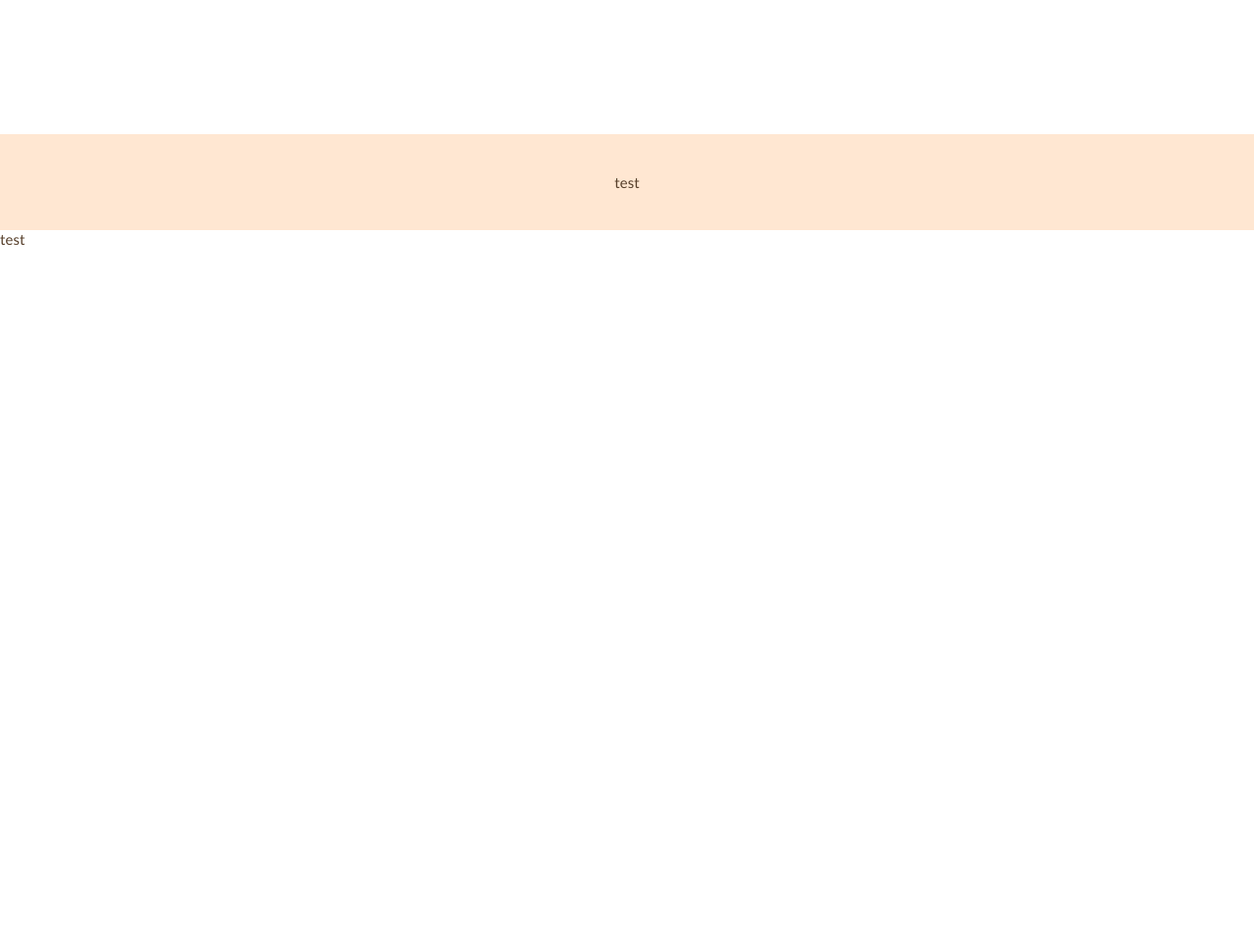
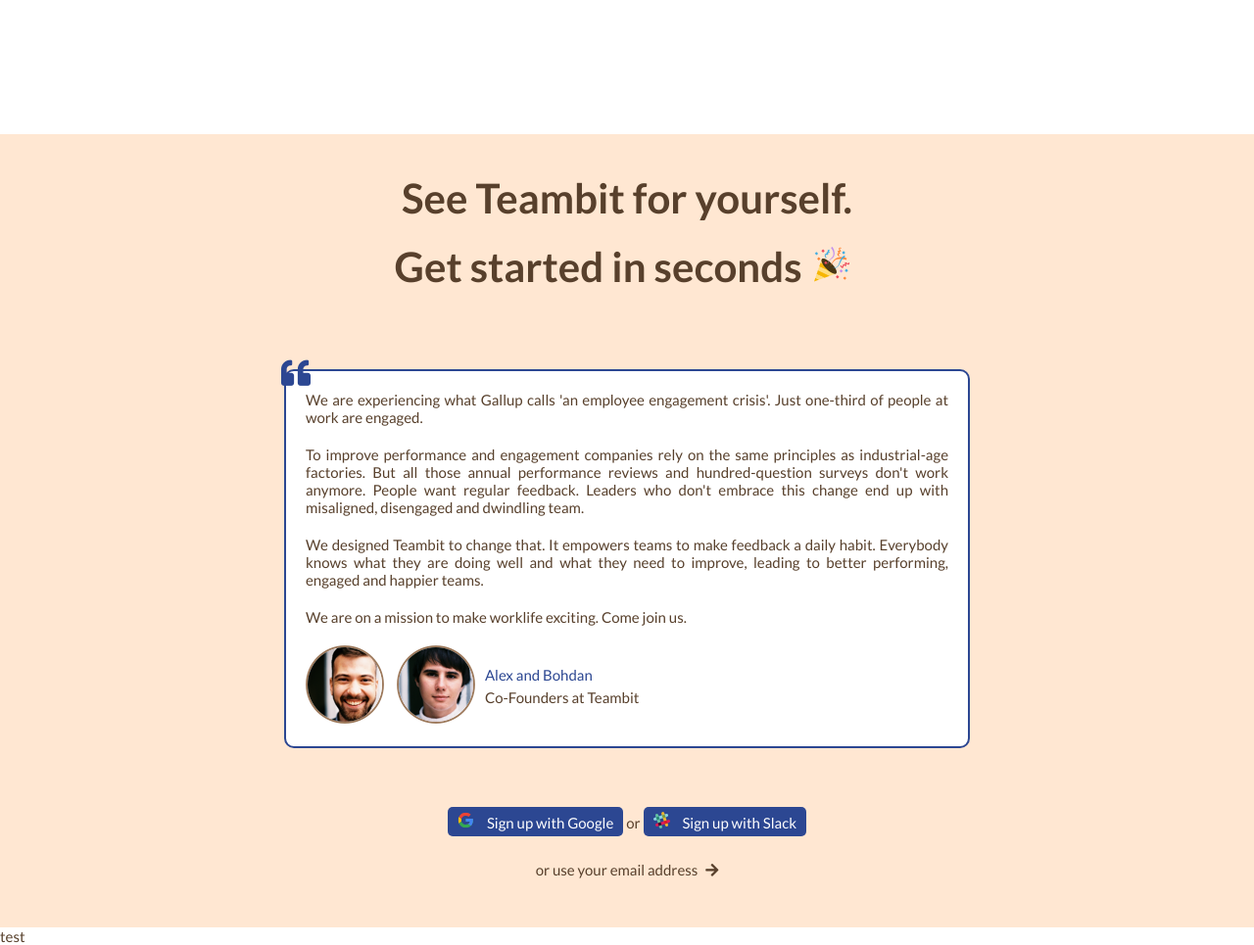
Before and after one commit to mikpi86/node-sass-teambit, a website: page index.html in a window 1280 px wide. Shown: the part 4011-4976 px from the top of the page at 98% size. Before the commit the page ends 4264 px from the top, so only its background shows below. Drawn offline with Linux system fonts and the light colour scheme.

Commit message:
co-founders section

```diff
--- a/index.html
+++ b/index.html
@@ -18,13 +18,13 @@
     <header>
         <div class="ms-wrapper">
 
-            <div class="header-top flex flex-align-center">
+            <div class="header-top flex align-center">
                 <!-- logo-->
                 <div class="header-logo">
                     <img src="img/logo.svg" alt="Teambit logo">
                 </div>
                 <!-- menu -->
-                <ul class="header-menu flex flex-end flex-align-center">
+                <ul class="header-menu flex flex-end align-center">
                     <li>
                         solutions
                         <i class="fas fa-chevron-down"></i>
@@ -49,7 +49,7 @@
 
                     <div class="hero-buttons-row">
                         <!-- button google -->
-                        <div class="ms-button-blue ms-button-margins flex flex-align-center">
+                        <div class="ms-button-blue ms-button-margins flex align-center">
                             <img src="img/google-logo.svg" alt="Google logo">
                             <span>Sign up with Google</span>
                         </div>
@@ -57,7 +57,7 @@
                         <span>or</span>
 
                         <!-- button slack -->
-                        <div class="ms-button-blue ms-button-margins flex flex-align-center">
+                        <div class="ms-button-blue ms-button-margins flex align-center">
                             <img src="img/slack-logo.svg" alt="Slack logo">
                             <span>Sign up with Slack</span>
                         </div>
@@ -170,7 +170,7 @@
 
                     <div class="text-container w-50 float-right">
                         <h3>Surveys to help the team be better</h3>
-                        <p></p>
+                        <p>Get real-time insights into your team with research-backed, lightweight and regular surveys.</p>
                         <div class="ms-learn-more-button">
                             <p>Learn more</p>
                             <i class="fas fa-arrow-right"></i>
@@ -195,7 +195,7 @@
 
                     <div class="text-container w-50 float-left">
                         <h3>Reviews to help temmates get a fair evaluation</h3>
-                        <p></p>
+                        <p>Make better compensation and promotion decisions with objective and quick performance reviews.</p>
                         <div class="ms-learn-more-button">
                             <p>Learn more</p>
                             <i class="fas fa-arrow-right"></i>
@@ -212,7 +212,7 @@
 
                     <div class="text-container w-50 float-right">
                         <h3>Praise to help teammates feel valued</h3>
-                        <p></p>
+                        <p>Make it a habit to recognize and praise people who do great work.</p>
                         <div class="ms-learn-more-button">
                             <p>Learn more</p>
                             <i class="fas fa-arrow-right"></i>
@@ -231,8 +231,70 @@
 
         <!-- terza section: co-founders -->
         <section class="co-founders-section background_primary">
-            test
-        </section>
+
+            <h1>See Teambit for yourself.</h1>
+            <h1 class="title-with-icon">Get started in seconds</h1>
+            <img class="happy-icon" src="img/happy.svg" alt="happy">
+
+            <div class="container flex justify-center">
+                <div class="co-founders-text-box">
+                    <p>
+                        We are experiencing what Gallup calls 'an employee engagement crisis'. Just one-third of people at work are engaged.
+                    </p>
+                    <p>
+                        To improve performance and engagement companies rely on the same principles as industrial-age factories. But
+                        all those annual performance reviews and hundred-question surveys don't work anymore. People want regular
+                        feedback. Leaders who don't embrace this change end up with misaligned, disengaged and dwindling team.
+                    </p>
+                    <p>
+                        We designed Teambit to change that. It empowers teams to make feedback a daily habit. Everybody knows what
+                        they are doing well and what they need to improve, leading to better performing, engaged and happier teams.
+                    </p>
+                    <p>
+                        We are on a mission to make worklife exciting. Come join us.
+                    </p>
+
+                    <div class="co-founders-box-footer flex align-center">
+                        <div class="co-founders-photos-box">
+                            <img src="img/alex.png" alt="Alex, co-founder">
+                            <img src="img/bohdan.png" alt="Bohdan, co-founder">
+                        </div>
+
+                        <div class="co-founders-info-box flex">
+                            <p id="names">Alex and Bohdan</p>
+                            <p>Co-Founders at Teambit</p>
+                        </div>
+                    </div> <!-- chiusura co-founders box footer -->
+
+                    <i id="quotes-icon" class="fas fa-quote-left"></i>
+
+                </div> <!-- chiusura co-founders text-box -->
+
+            </div> <!-- chiusura container -->
+
+            <div class="co-founders-buttons-row">
+                <!-- button google -->
+                <div class="ms-button-blue ms-button-margins flex align-center">
+                    <img src="img/google-logo.svg" alt="Google logo">
+                    <span>Sign up with Google</span>
+                </div>
+
+                <span>or</span>
+
+                <!-- button slack -->
+                <div class="ms-button-blue ms-button-margins flex align-center">
+                    <img src="img/slack-logo.svg" alt="Slack logo">
+                    <span>Sign up with Slack</span>
+                </div>
+            </div> <!-- chiusura co-founders buttons row -->
+
+            <div class="ms-sign-up-by-email ms-sign-up-by-email-margins">
+                <p>or use your email address</p>
+                <i class="fas fa-arrow-right"></i>
+            </div> <!-- chiusura sign up by email -->
+
+        </section> <!-- chiusura co-founders section -->
+
     </main>
 
     <footer>
--- a/src/_common.scss
+++ b/src/_common.scss
@@ -46,6 +46,10 @@
     display: flex;
 }
 
+.justify-center {
+    justify-content: center;
+}
+
 .flex-end {
     justify-content: flex-end;
 }
@@ -54,7 +58,7 @@
     justify-content: space-between;
 }
 
-.flex-align-center {
+.align-center {
     align-items: center;
 }
 
@@ -112,8 +116,15 @@
     @include border-radius(5px);
 }
 
-.ms-sign-up-by-email:hover {
-    font-weight: 700;
+.ms-sign-up-by-email {
+    p {
+        margin: 0 5px 5px 0;
+        display: inline-block;
+    }
+
+    &:hover {
+        font-weight: 700;
+    }
 }
 
 .ms-learn-more-button {
--- a/src/_header.scss
+++ b/src/_header.scss
@@ -34,15 +34,6 @@
         width: 50%;
     }
 
-    .hero-left {
-        .ms-sign-up-by-email {
-            p {
-                margin: 0 5px 5px 0;
-                display: inline-block;
-            }
-        }
-    }
-
     .hero-right {
         img {
             width: 100%;
--- a/src/_main.scss
+++ b/src/_main.scss
@@ -78,3 +78,61 @@
     }
 }
 /* END how it works section */
+
+/* co-founders section */
+.co-founders-section {
+    .title-with-icon,
+    .happy-icon {
+        display: inline-block;
+    }
+
+    .happy-icon {
+        margin: 0 10px;
+    }
+
+    .co-founders-text-box {
+        width: 700px;
+        border: 2px solid $blue;
+        background-color: $white;
+        @include border-radius(10px);
+        padding: 20px;
+        margin: 60px 0;
+        position: relative;
+
+        p {
+            text-align: justify;
+            margin-bottom: 20px;
+        }
+
+        .co-founders-photos-box,
+        .co-founders-info-box {
+            text-align: left;
+            display: inline-block;
+        }
+
+        .co-founders-photos-box {
+            img {
+                display: inline-block;
+                margin-right: 10px;
+            }
+        }
+        .co-founders-info-box {
+            #names {
+                color: $blue;
+                margin-bottom: 5px;
+            }
+            p {
+                margin-bottom: 0;
+            }
+        }
+
+        #quotes-icon {
+            font-size: 2em;
+            color: $blue;
+            position: absolute;
+            top: -13px;
+            left: -5px;
+        }
+    }
+}
+/* END co-founders section */
```
Also changed, not shown: dist/app.css, images/happy.svg (added).
